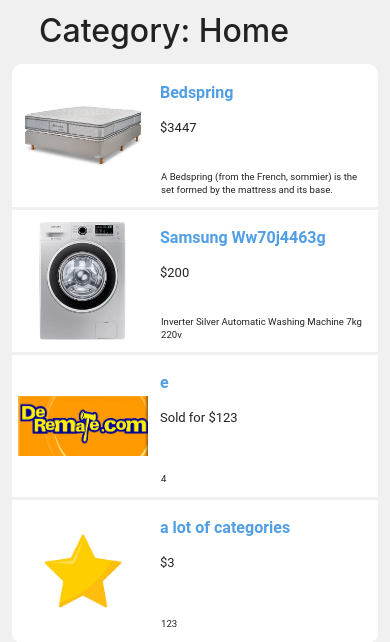
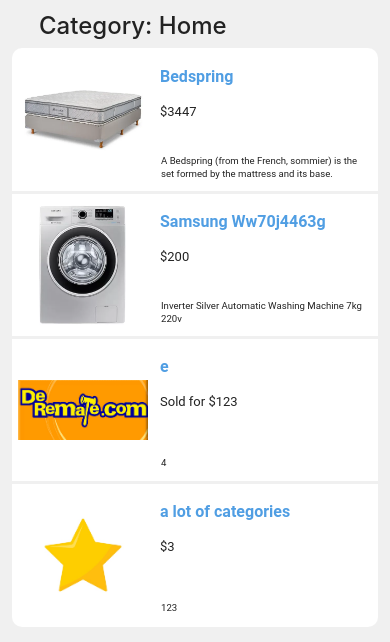
Before and after one commit to rodrigojmayer/AuctionsProject, a Django app: page /category/1/ in a window 390 px wide. Shown: the top 642 px of the page. Run offline with Django 3.2, Linux system fonts and the light colour scheme; data comes from the database, SQL or seed files in the repository; some libraries are stand-ins or nearby versions.

Commit message:
Fixed responsive sub h2

```diff
--- a/auctions/static/auctions/css/styles.css
+++ b/auctions/static/auctions/css/styles.css
@@ -57,13 +57,13 @@
   min-height: 100vh;
 }
 html body .sub {
-  height: 4rem;
+  height: 3rem;
   padding-left: 10%;
 }
 html body .sub h2 {
   padding-top: 0.75rem;
-  padding-bottom: 1px;
-  font-size: 1.5;
+  padding-bottom: 10px;
+  font-size: 1.5rem;
 }
 html body #sub-not-logged {
   padding-left: 37%;
@@ -717,6 +717,12 @@
   #login, #register, #id_create_listing, #create_comment, #list_categories {
     max-width: 35rem;
   }
+  .sub {
+    height: 4rem !important;
+  }
+  .sub h2 {
+    font-size: 2.2rem !important;
+  }
   .main {
     margin: auto 3.625rem;
     margin-bottom: 3rem;
--- a/auctions/static/auctions/css/styles.scss
+++ b/auctions/static/auctions/css/styles.scss
@@ -68,13 +68,14 @@
         position: relative;
         min-height: 100vh;
         .sub{
-            height: 4rem;
+            // height: 4rem;
+            height: 3rem;
             padding-left: 10%;
 
             h2{
                 padding-top:0.75rem;
-                padding-bottom:1px;
-                font-size: 1.5;
+                padding-bottom:10px;
+                font-size: 1.5rem;
             }
         }
 
@@ -909,6 +910,18 @@
         // margin:auto;
 
     }
+
+    .sub{
+        // height: 4rem;
+        height: 4rem !important;
+        // padding-left: 10%;
+
+        h2{
+            // padding-top:0.75rem;
+            // padding-bottom:10px;
+            font-size: 2.2rem!important;
+        }
+    }
     .main {
         margin:auto 3.625rem;
         margin-bottom:3rem;
```
Also changed, not shown: 1 other file.
